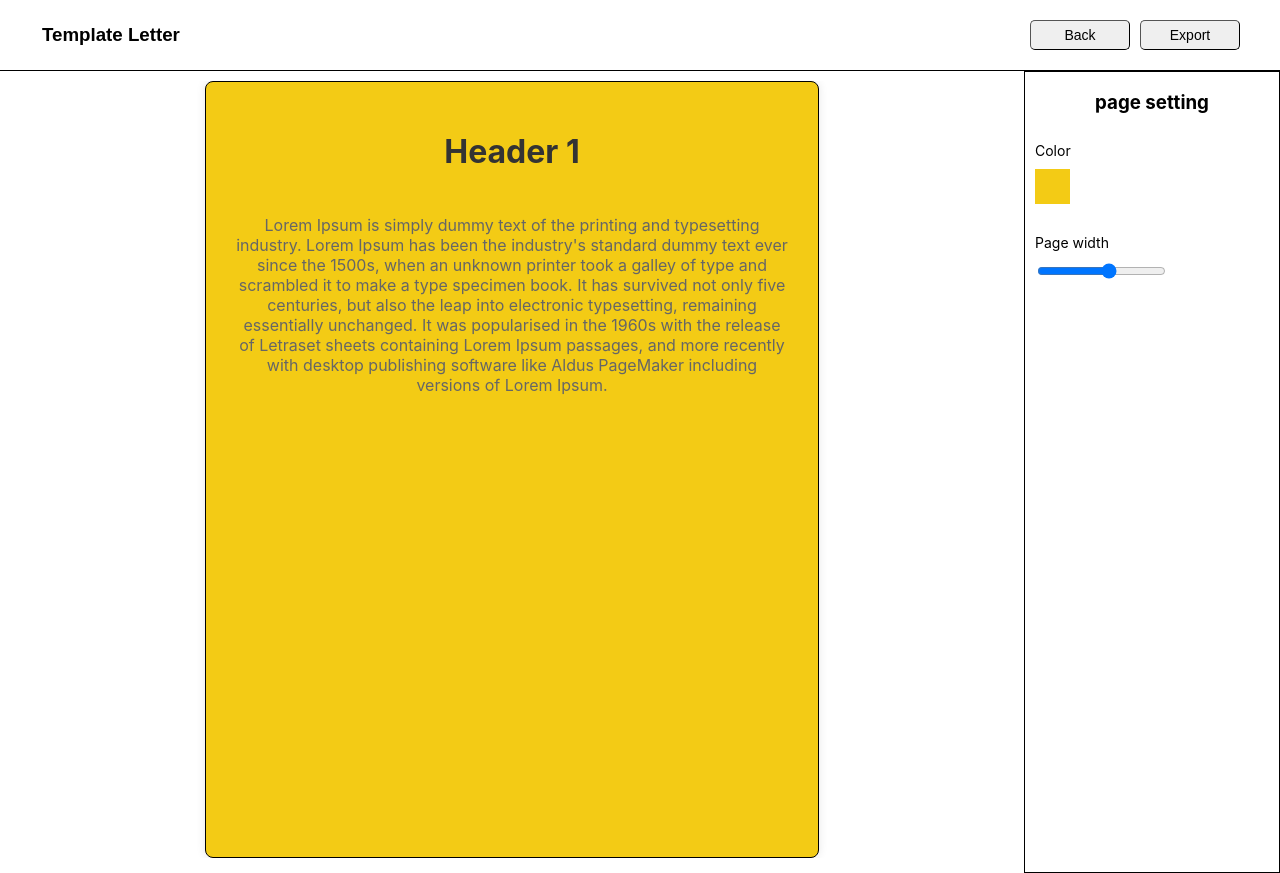
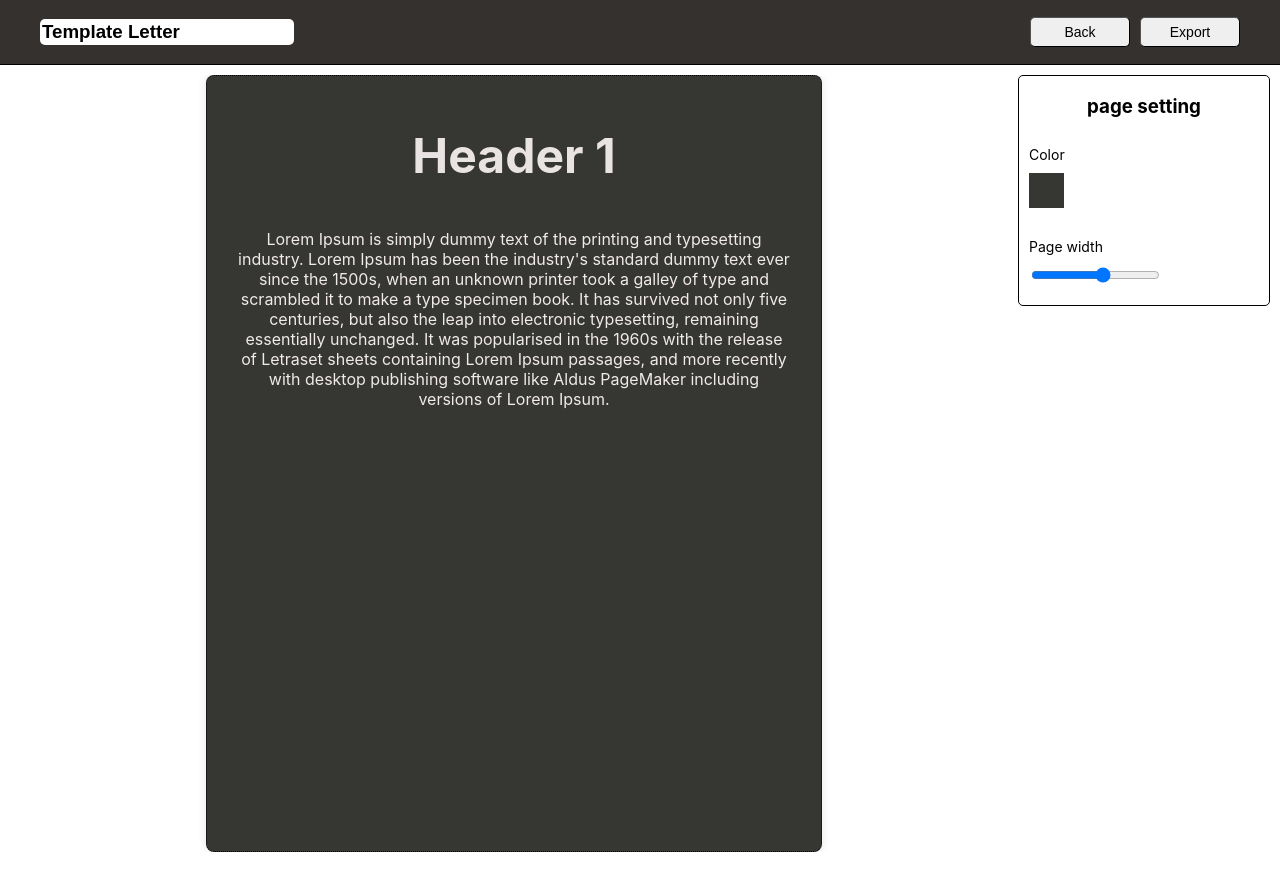
Before and after one commit to ValoQuang/flodesk-template, a React (Create React App) app: page / in a window 1280 px wide. Both pictures are taken after a click on the element "Template Letter". Built offline with nearby package versions, Linux system fonts and the light colour scheme.

Commit message:
fix: css, fix null case currentElementTag

```diff
--- a/src/components/Editor/Editor.css
+++ b/src/components/Editor/Editor.css
@@ -1,11 +1,12 @@
 .templateEditor {
+  margin-top: 10px;
   border-style: solid;
-  border-width: 0.5px;
-  height: 100vh;
+  border-width: 1px;
+  border-radius: 5px;
 }
 
 .templateEditor-sketch {
-    position: absolute;
-    top:100%;
-    z-index: 999;
-  }
+  position: absolute;
+  top: 100%;
+  z-index: 999;
+}
--- a/src/components/Editor/Editor.tsx
+++ b/src/components/Editor/Editor.tsx
@@ -26,7 +26,7 @@ const TemplateEditor = () => {
 
   return (
     <div className="templateEditor">
-      <h3>{currentElementTag + " setting"}</h3>
+      <h3>{currentElementTag === null ? ELEMENT_TAG.PAGE : currentElementTag + " setting"}</h3>
       {/* Template setting*/}
       <div>{renderSetting()}</div>
     </div>
--- a/src/components/Navbar/Navbar.css
+++ b/src/components/Navbar/Navbar.css
@@ -1,14 +1,19 @@
 .navbar {
   width: 100%;
   border-bottom-style: solid;
-  border-width: 0.5px;
+  border-width: 1.5px;
+  background-color: rgb(52, 49, 46);
+  height: 8vh;
+  align-items: center;
+  display:flex;
 }
 
 .navbar-container {
   display: flex;
+  width: 100%;
   align-items: center;
+  padding: 0px 40px 0px 40px;
   justify-content: space-between;
-  margin: 20px 40px 20px 40px;
 }
 
 .navbar-container section {
@@ -21,6 +26,7 @@
   font-size: 18.72px;
   border-style: hidden;
   font-weight: bold;
+  border-radius: 5px;
 }
 
 .navbar-button {
--- a/src/components/Preview/Preview.css
+++ b/src/components/Preview/Preview.css
@@ -3,7 +3,7 @@
     align-items: center;
     height: fit-content;
     flex-direction: column;
-    margin: 10px 10px 10px 10px;
+    margin: 10px 0px 10px 0px;
     overflow: hidden;
 }
 
--- a/src/components/Settings/TextSetting.tsx
+++ b/src/components/Settings/TextSetting.tsx
@@ -99,7 +99,7 @@ const TextSetting: React.FC<TextSettingProps> = ({ settings, onUpdateSettings })
       <section className="page-setting-picker">
         <span>Text content</span>
         <textarea
-          style={{ width: "80%", height: "50px" }}
+          style={{ width: "250px", height: "200px" }}
           onChange={handleContent}
           value={settings.content}
         />
--- a/src/mockData/index.tsx
+++ b/src/mockData/index.tsx
@@ -7,17 +7,17 @@ const mockTemplates: Template[] = [
   {
     id: TEMPLATE_ID.LETTER,
     title: "Template Letter",
-    backgroundColor: "#f3cb15",
+    backgroundColor: "#363632",
     contentWidth: "55%",
     headerSettings: {
-      fontSize: "32px",
+      fontSize: "48px",
       fontWeight: "bold",
-      color: "#333333",
+      color: "#eae3e3",
       content: "Header 1",
     },
     paragraphSettings: {
       fontSize: "16px",
-      color: "#666666",
+      color: "#f0eaea",
       content:
         "Lorem Ipsum is simply dummy text of the printing and typesetting industry. Lorem Ipsum has been the industry's standard dummy text ever since the 1500s, when an unknown printer took a galley of type and scrambled it to make a type specimen book. It has survived not only five centuries, but also the leap into electronic typesetting, remaining essentially unchanged. It was popularised in the 1960s with the release of Letraset sheets containing Lorem Ipsum passages, and more recently with desktop publishing software like Aldus PageMaker including versions of Lorem Ipsum.",
     },
@@ -25,17 +25,17 @@ const mockTemplates: Template[] = [
   {
     id: TEMPLATE_ID.RESUME,
     title: "Template Resume",
-    backgroundColor: "#dbf07f",
+    backgroundColor: "#edefe6",
     contentWidth: "90%",
     headerSettings: {
-      fontSize: "48px",
+      fontSize: "54px",
       fontWeight: "bold",
-      color: "#444444",
+      color: "#292626",
       content: "Header 2",
     },
     paragraphSettings: {
       fontSize: "14px",
-      color: "#888888",
+      color: "#474646",
       content:
         "Lorem Ipsum is simply dummy text of the printing and typesetting industry. Lorem Ipsum has been the industry's standard dummy text ever since the 1500s, when an unknown printer took a galley of type and scrambled it to make a type specimen book. It has survived not only five centuries, but also the leap into electronic typesetting, remaining essentially unchanged. It was popularised in the 1960s with the release of Letraset sheets containing Lorem Ipsum passages, and more recently with desktop publishing software like Aldus PageMaker including versions of Lorem Ipsum.",
     },
--- a/src/pages/TemplateBuilder.css
+++ b/src/pages/TemplateBuilder.css
@@ -4,12 +4,12 @@
 
 .templateBuilder-editor {
   display: flex;
+  margin: 0px 10px 0px 10px;
 }
 
 .templateBuilder-display {
   width: 80%;
   flex-grow: 1;
-  height: fit-content;
 }
 
 .templateBuilder-setting {
--- a/src/templatesList/TemplateGenerator.tsx
+++ b/src/templatesList/TemplateGenerator.tsx
@@ -11,7 +11,7 @@ const TemplateGenerator: React.FC<TemplateProps> = ({ layoutProperties, currentT
     <div
       id={id}
       style={{
-        borderStyle: currentElementTag === id ? "solid" : "",
+        borderStyle: currentElementTag === id ? "dotted" : "",
         borderWidth: currentElementTag === id ? "1px" : "",
         ...style,
       }}
@@ -22,10 +22,9 @@ const TemplateGenerator: React.FC<TemplateProps> = ({ layoutProperties, currentT
 
   const templateContainerStyle: CSSProperties = {
     ...layoutProperties,
-
     //Dynamic prop below this comment
-    borderStyle: currentElementTag === ELEMENT_TAG.PAGE ? "solid" : "",
-    borderWidth: currentElementTag === ELEMENT_TAG.PAGE ? "1.5px" : "",
+    borderStyle: currentElementTag === ELEMENT_TAG.PAGE ? "dotted" : "",
+    borderWidth: currentElementTag === ELEMENT_TAG.PAGE ? "1px" : "",
     maxWidth: currentTemplate.contentWidth,
     backgroundColor: currentTemplate.backgroundColor
   };
```
